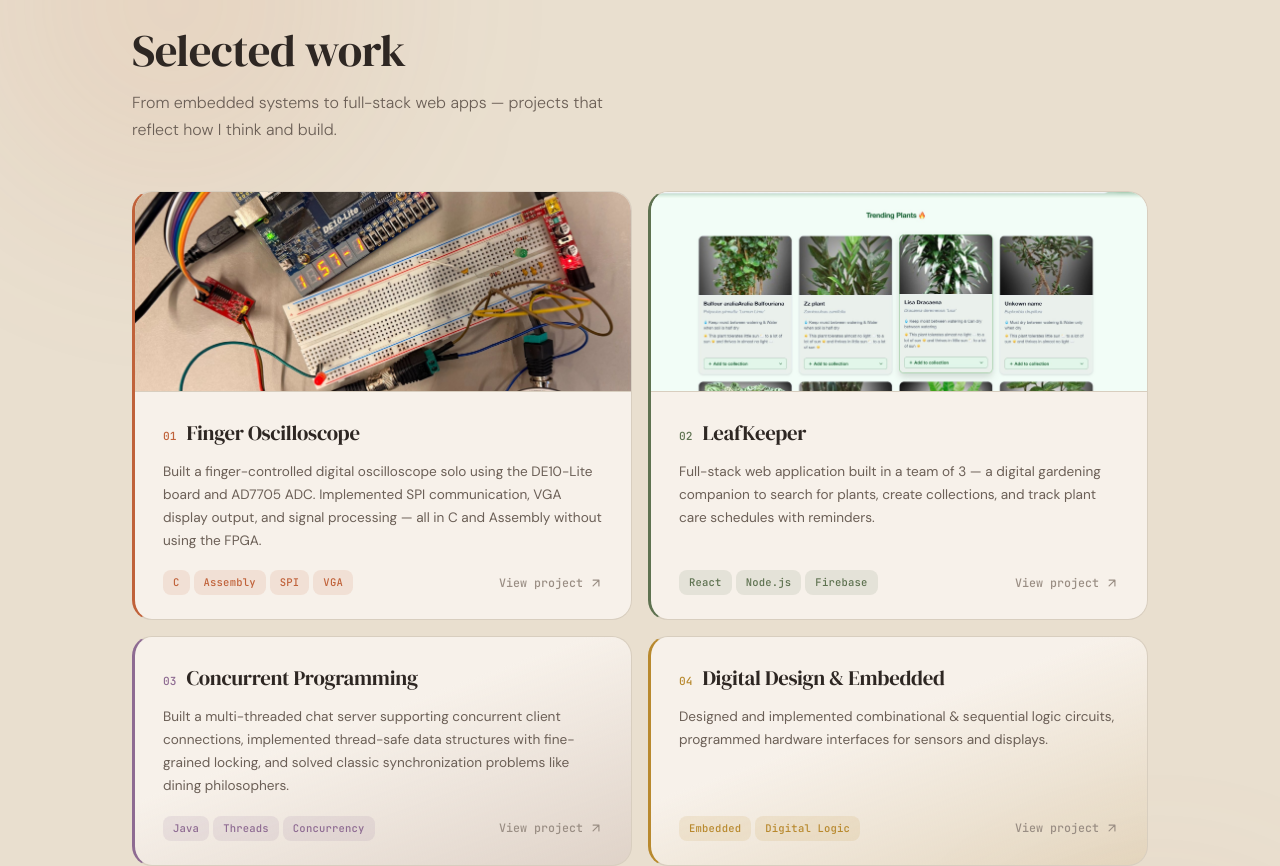
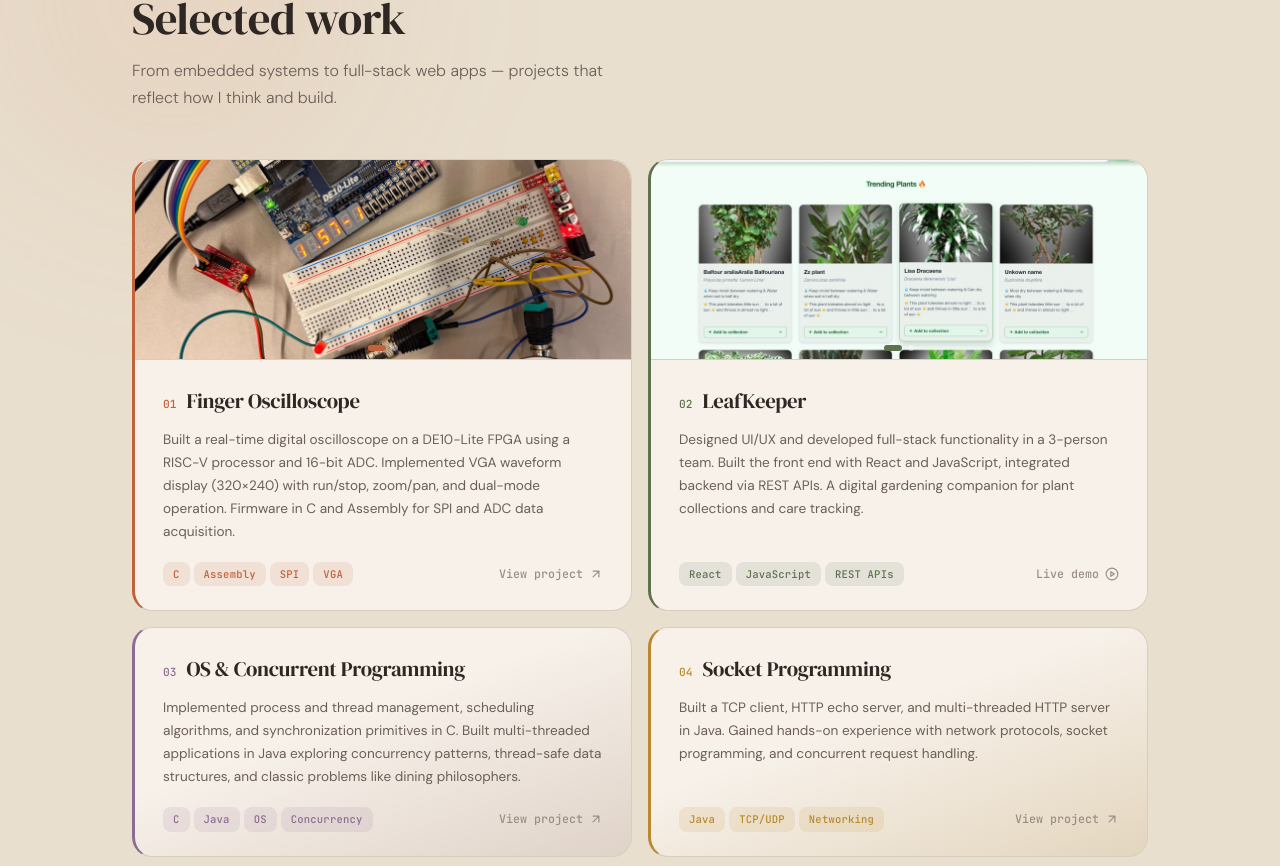
Before and after one commit to Sana8200/Portfolio_Sana, a React (Create React App) app in the folder portfolio/: page / in a window 1280 px wide. Shown: the part 1741-2607 px from the top of the page. Built offline with nearby package versions, Linux system fonts and the light colour scheme.

Commit message:
update: align projects with CV, add image slider, conditional link rendering

```diff
--- a/portfolio/src/Projects/Projects.css
+++ b/portfolio/src/Projects/Projects.css
@@ -1,6 +1,6 @@
 .projects {
-  padding: 7rem 0;
-  padding-top: 9rem;
+  padding: 5rem 0;
+  padding-top: 7rem;
   background: var(--bg-warm);
   position: relative;
   overflow: hidden;
@@ -64,6 +64,8 @@
   overflow: hidden;
   border-bottom: 1px solid var(--border);
   flex-shrink: 0;
+  position: relative;
+  border-radius: var(--radius-lg) var(--radius-lg) 0 0;
 }
 .proj__img {
   width: 100%;
@@ -74,6 +76,85 @@
 .proj:hover .proj__img {
   transform: scale(1.04);
 }
+
+/* Image slider */
+.proj__media--slider {
+  user-select: none;
+}
+.proj__slides {
+  display: flex;
+  height: 100%;
+  transition: transform 0.4s cubic-bezier(0.16,1,0.3,1);
+}
+.proj__slide {
+  min-width: 100%;
+  height: 200px;
+  flex-shrink: 0;
+  object-fit: cover;
+}
+.proj__arrow {
+  position: absolute;
+  top: 50%;
+  transform: translateY(-50%);
+  width: 30px;
+  height: 30px;
+  border-radius: 50%;
+  border: none;
+  background: rgba(255,255,255,0.85);
+  backdrop-filter: blur(8px);
+  display: flex;
+  align-items: center;
+  justify-content: center;
+  cursor: pointer;
+  opacity: 0;
+  transition: all 0.2s;
+  z-index: 2;
+  box-shadow: 0 2px 8px rgba(0,0,0,0.12);
+  color: var(--text);
+}
+.proj:hover .proj__arrow {
+  opacity: 1;
+}
+.proj__arrow:hover {
+  transform: translateY(-50%) scale(1.1);
+}
+.proj__arrow--left  { left: 8px; }
+.proj__arrow--right { right: 8px; }
+.proj__arrow--rust:hover  { color: var(--rust); }
+.proj__arrow--sage:hover  { color: var(--sage); }
+.proj__arrow--mauve:hover { color: var(--mauve); }
+.proj__arrow--amber:hover { color: var(--amber); }
+.proj__arrow--teal:hover  { color: var(--teal); }
+
+/* Dots */
+.proj__dots {
+  position: absolute;
+  bottom: 8px;
+  left: 50%;
+  transform: translateX(-50%);
+  display: flex;
+  gap: 6px;
+  z-index: 2;
+}
+.proj__dot {
+  width: 6px;
+  height: 6px;
+  border-radius: 50%;
+  border: none;
+  background: rgba(255,255,255,0.4);
+  cursor: pointer;
+  padding: 0;
+  transition: all 0.2s;
+}
+.proj__dot--active {
+  width: 18px;
+  border-radius: 3px;
+}
+.proj__dot--active.proj__dot--rust  { background: var(--rust); }
+.proj__dot--active.proj__dot--sage  { background: var(--sage); }
+.proj__dot--active.proj__dot--mauve { background: var(--mauve); }
+.proj__dot--active.proj__dot--amber { background: var(--amber); }
+.proj__dot--active.proj__dot--teal  { background: var(--teal); }
 
 /* Body */
 .proj__body {
@@ -146,7 +227,12 @@
 .proj--amber .proj__tag { color: var(--amber); background: var(--amber-soft); }
 .proj--teal  .proj__tag { color: var(--teal);  background: var(--teal-soft); }
 
-/* Link */
+/* Links */
+.proj__links {
+  display: flex;
+  gap: 0.75rem;
+  align-items: center;
+}
 .proj__link {
   font-family: var(--font-mono);
   font-size: 0.73rem;
@@ -160,6 +246,7 @@
 .proj__link:hover { color: var(--rust); }
 .proj__link svg { transition: transform 0.2s; }
 .proj__link:hover svg { transform: translate(2px, -2px); }
+.proj__link--demo:hover { color: var(--sage); }
 
 @media (max-width: 850px) {
   .projects__grid { grid-template-columns: 1fr; }
@@ -168,5 +255,6 @@
   .projects { padding: 4rem 0; padding-top: 6rem; }
   .projects::before { height: 100px; }
   .proj__media { height: 160px; }
+  .proj__slide { height: 160px; }
   .proj__body  { padding: 1.25rem 1.5rem; }
 }
--- a/portfolio/src/Projects/Projects.js
+++ b/portfolio/src/Projects/Projects.js
@@ -1,12 +1,62 @@
+import { useState } from 'react';
 import { Reveal } from '../hooks/useReveal';
 import './Projects.css';
+
+function ImageSlider({ images, alt, color }) {
+  const [current, setCurrent] = useState(0);
+  if (!images || images.length === 0) return null;
+  if (images.length === 1) {
+    return (
+      <div className="proj__media">
+        <img src={images[0]} alt={alt} className="proj__img" />
+      </div>
+    );
+  }
+  return (
+    <div className="proj__media proj__media--slider">
+      <div className="proj__slides" style={{ transform: `translateX(-${current * 100}%)` }}>
+        {images.map((src, i) => (
+          <img key={i} src={src} alt={`${alt} ${i + 1}`} className="proj__img proj__slide" />
+        ))}
+      </div>
+      <button
+        className={`proj__arrow proj__arrow--left proj__arrow--${color}`}
+        onClick={() => setCurrent((current - 1 + images.length) % images.length)}
+        aria-label="Previous image"
+      >
+        <svg width="16" height="16" viewBox="0 0 24 24" fill="none" stroke="currentColor" strokeWidth="2" strokeLinecap="round" strokeLinejoin="round">
+          <path d="M15 18l-6-6 6-6"/>
+        </svg>
+      </button>
+      <button
+        className={`proj__arrow proj__arrow--right proj__arrow--${color}`}
+        onClick={() => setCurrent((current + 1) % images.length)}
+        aria-label="Next image"
+      >
+        <svg width="16" height="16" viewBox="0 0 24 24" fill="none" stroke="currentColor" strokeWidth="2" strokeLinecap="round" strokeLinejoin="round">
+          <path d="M9 18l6-6-6-6"/>
+        </svg>
+      </button>
+      <div className="proj__dots">
+        {images.map((_, i) => (
+          <button
+            key={i}
+            className={`proj__dot ${i === current ? 'proj__dot--active' : ''} proj__dot--${color}`}
+            onClick={() => setCurrent(i)}
+            aria-label={`Go to image ${i + 1}`}
+          />
+        ))}
+      </div>
+    </div>
+  );
+}
 
 const PROJECTS = [
   {
     title: 'Finger Oscilloscope',
     num: '01',
-    image: '/images/oscilloscope-hardware.jpg',
-    desc: 'Built a finger-controlled digital oscilloscope solo using the DE10-Lite board and AD7705 ADC. Implemented SPI communication, VGA display output, and signal processing — all in C and Assembly without using the FPGA.',
+    images: ['/images/oscilloscope-hardware.jpg', '/images/oscilloscope-screen.jpg'],
+    desc: 'Built a real-time digital oscilloscope on a DE10-Lite FPGA using a RISC-V processor and 16-bit ADC. Implemented VGA waveform display (320\u00d7240) with run/stop, zoom/pan, and dual-mode operation. Firmware in C and Assembly for SPI and ADC data acquisition.',
     tags: ['C', 'Assembly', 'SPI', 'VGA'],
     link: 'https://github.com/Sana8200/FingerOscilloscope',
     color: 'rust',
@@ -14,39 +64,47 @@ const PROJECTS = [
   {
     title: 'LeafKeeper',
     num: '02',
-    image: '/images/leafkeeper-app.png',
-    desc: 'Full-stack web application built in a team of 3 — a digital gardening companion to search for plants, create collections, and track plant care schedules with reminders.',
-    tags: ['React', 'Node.js', 'Firebase'],
+    images: ['/images/leafkeeper-app.png', '/images/leafkeeper-landing.png'],
+    desc: 'Designed UI/UX and developed full-stack functionality in a 3-person team. Built the front end with React and JavaScript, integrated backend via REST APIs. A digital gardening companion for plant collections and care tracking.',
+    tags: ['React', 'JavaScript', 'REST APIs'],
+    demo: 'https://group-11-57e70.web.app/',
+    color: 'sage',
+  },
+  {
+    title: 'OS & Concurrent Programming',
+    num: '03',
+    desc: 'Implemented process and thread management, scheduling algorithms, and synchronization primitives in C. Built multi-threaded applications in Java exploring concurrency patterns, thread-safe data structures, and classic problems like dining philosophers.',
+    tags: ['C', 'Java', 'OS', 'Concurrency'],
+    link: 'https://github.com/Sana8200',
+    color: 'mauve',
+  },
+  {
+    title: 'Socket Programming',
+    num: '04',
+    desc: 'Built a TCP client, HTTP echo server, and multi-threaded HTTP server in Java. Gained hands-on experience with network protocols, socket programming, and concurrent request handling.',
+    tags: ['Java', 'TCP/UDP', 'Networking'],
+    link: 'https://github.com/Sana8200',
+    color: 'amber',
+  },
+  {
+    title: 'Digital Design & Embedded',
+    num: '05',
+    desc: 'Designed and implemented combinational and sequential logic circuits, programmed hardware interfaces for sensors and displays. Served as lab assistant for this course at KTH.',
+    tags: ['Embedded', 'Digital Logic'],
+    link: 'https://github.com/Sana8200',
+    color: 'rust',
+  },
+  {
+    title: 'Database Design & Analytics',
+    num: '06',
+    desc: 'Designed and implemented a PostgreSQL database for a music school in a 3-person team. Performed SQL-based data analysis and compared processing solutions for performance and scalability.',
+    tags: ['PostgreSQL', 'SQL', 'Data Analytics'],
     link: 'https://github.com/Sana8200',
     color: 'sage',
   },
   {
-    title: 'Concurrent Programming',
-    num: '03',
-    desc: 'Built a multi-threaded chat server supporting concurrent client connections, implemented thread-safe data structures with fine-grained locking, and solved classic synchronization problems like dining philosophers.',
-    tags: ['Java', 'Threads', 'Concurrency'],
-    link: 'https://github.com/Sana8200',
-    color: 'mauve',
-  },
-  {
-    title: 'Digital Design & Embedded',
-    num: '04',
-    desc: 'Designed and implemented combinational & sequential logic circuits, programmed hardware interfaces for sensors and displays.',
-    tags: ['Embedded', 'Digital Logic'],
-    link: 'https://github.com/Sana8200',
-    color: 'amber',
-  },
-  {
-    title: 'Network & Algorithms',
-    num: '05',
-    desc: 'Implemented TCP/UDP protocols and socket programming for networked applications, built graph traversal and shortest-path algorithms, and benchmarked sorting and search performance on large datasets.',
-    tags: ['Python', 'Networking', 'Algorithms'],
-    link: 'https://github.com/Sana8200',
-    color: 'teal',
-  },
-  {
     title: 'Portfolio Website',
-    num: '06',
+    num: '07',
     desc: 'Designed and built this portfolio from scratch — a warm, typography-driven site with animated light beams, smooth section transitions, scroll-reveal animations, and a custom design system.',
     tags: ['React', 'CSS', 'Framer Motion'],
     link: 'https://github.com/Sana8200',
@@ -74,16 +132,8 @@ function Projects() {
         <div className="projects__grid">
           {PROJECTS.map((p, i) => (
             <Reveal key={i} delay={i < 3 ? i + 1 : 1}>
-              <article className={`proj proj--${p.color} ${!p.image ? 'proj--no-img' : ''}`}>
-                {p.image && (
-                  <div className="proj__media">
-                    <img
-                      src={p.image}
-                      alt={p.title}
-                      className="proj__img"
-                    />
-                  </div>
-                )}
+              <article className={`proj proj--${p.color} ${!p.images ? 'proj--no-img' : ''}`}>
+                <ImageSlider images={p.images} alt={p.title} color={p.color} />
                 <div className="proj__body">
                   <div className="proj__header">
                     <span className="proj__num">{p.num}</span>
@@ -96,12 +146,24 @@ function Projects() {
                         <span key={tag} className="proj__tag">{tag}</span>
                       ))}
                     </div>
+                    <div className="proj__links">
+                      {p.link && (
                         <a href={p.link} target="_blank" rel="noopener noreferrer" className="proj__link">
                           View project
                           <svg width="14" height="14" viewBox="0 0 24 24" fill="none" stroke="currentColor" strokeWidth="2" strokeLinecap="round" strokeLinejoin="round">
                             <path d="M7 17L17 7M17 7H7M17 7v10"/>
                           </svg>
                         </a>
+                      )}
+                      {p.demo && (
+                        <a href={p.demo} target="_blank" rel="noopener noreferrer" className="proj__link proj__link--demo">
+                          Live demo
+                          <svg width="14" height="14" viewBox="0 0 24 24" fill="none" stroke="currentColor" strokeWidth="2" strokeLinecap="round" strokeLinejoin="round">
+                            <circle cx="12" cy="12" r="10"/><polygon points="10 8 16 12 10 16 10 8"/>
+                          </svg>
+                        </a>
+                      )}
+                    </div>
                   </div>
                 </div>
               </article>
```
Lines whose indentation alone changed are shown as unchanged.
